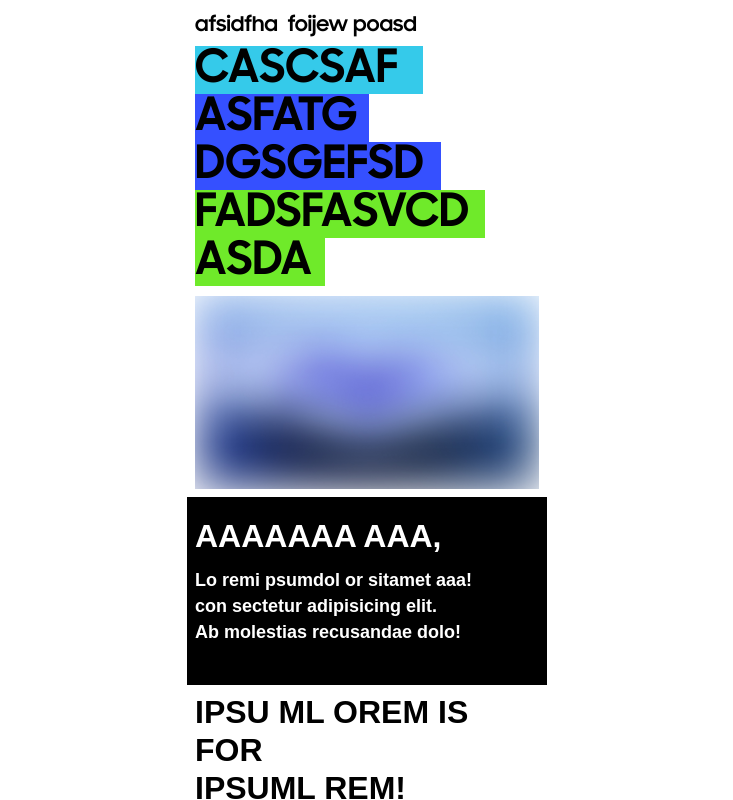
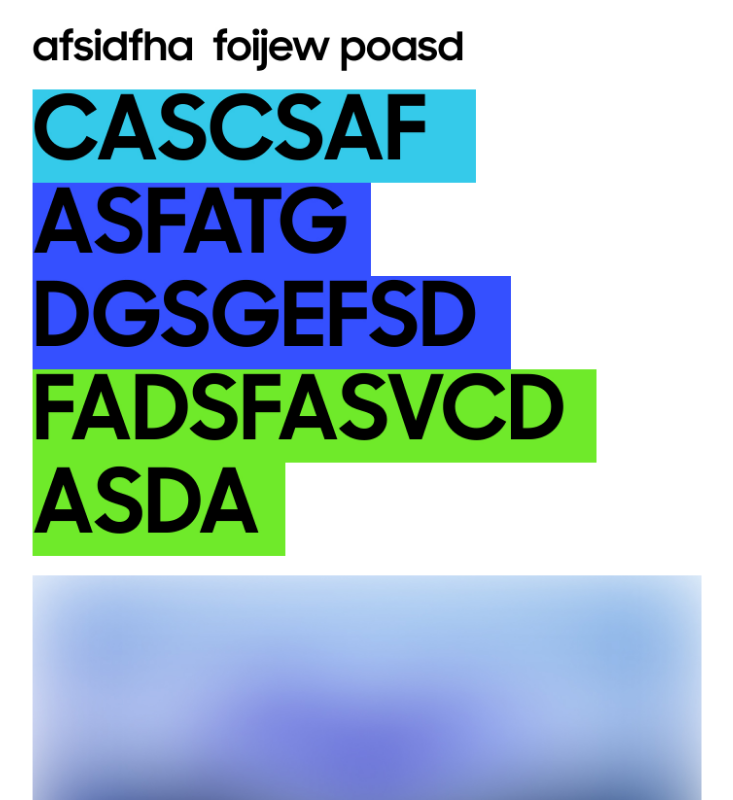
Before and after one commit to zeroall-h/git-test, a plain HTML site: page invitation_mail_test2.html in a window 1280 px wide. Shown: the top 800 px of the page, without its empty margins (273-1006 px from the left). Drawn offline with Linux system fonts and the light colour scheme.

Commit message:
update 크기기

```diff
--- a/invitation_mail_test2.html
+++ b/invitation_mail_test2.html
@@ -13,7 +13,7 @@
   <table width="100%" border="0" cellpadding="0" cellspacing="0">
     <tr>
       <td valign="top" align="center">
-        <table width="360" border="0" cellpadding="0" cellspacing="0">
+        <table width="700" border="0" cellpadding="0" cellspacing="0">
           <tr>
             <td valign="top" align="center">
               <img style="vertical-align: top; width: 100%" src="https://zeroall-h.github.io/git-test/image/kv.jpg"
```
